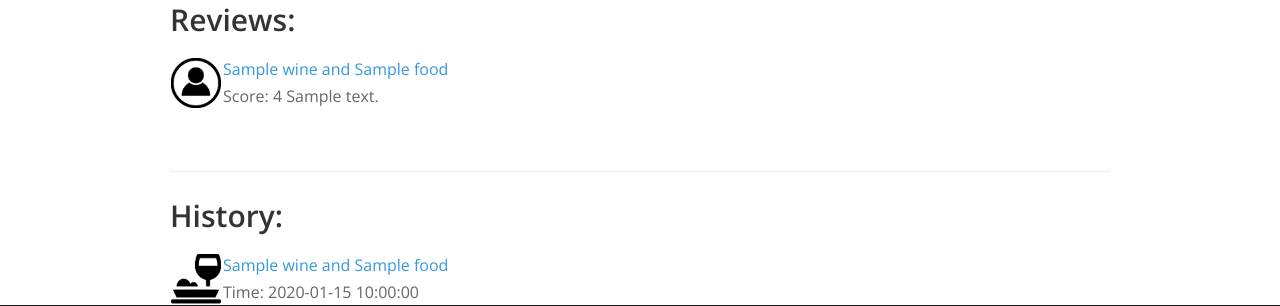
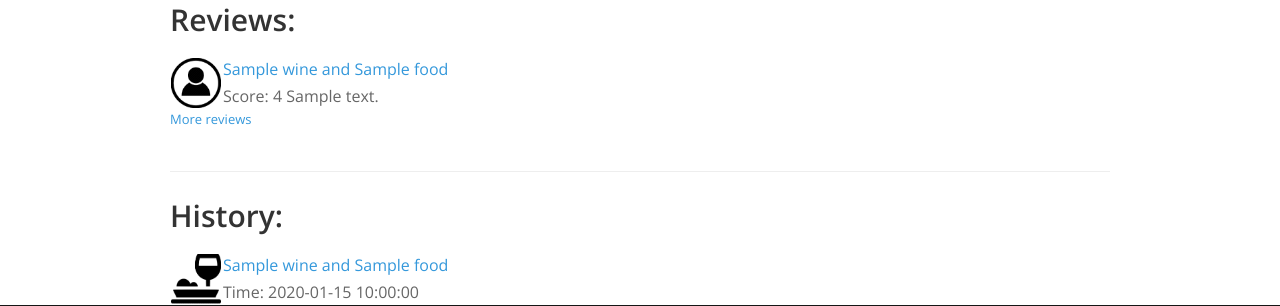
Before and after one commit to dnt1020/cs4131final, a Python web app: template app/templates/user.html in a window 1280 px wide. Shown: the part 262-568 px from the top of the page. Run offline with Jinja, Linux system fonts and the light colour scheme; the template is opened without the code that fills it: most values are stand-ins (such as "Sample title", 1, 10 or a date in 2020); some web fonts are replaced.

Commit message:
Added link to reviews on user prof page

```diff
--- a/app/routes.py
+++ b/app/routes.py
@@ -70,7 +70,11 @@ def user(username):
     sorted_history = history.order_by(History.time.desc())
     page = request.args.get('page', 1, type=int)
     reviews = current_user.reviews.paginate(page, app.config['POSTS_PER_PAGE'], False)
-    return render_template('user.html', user=user, reviews=reviews.items, historys = sorted_history)
+    next_url = url_for('user',username=current_user.username, page=reviews.next_num) \
+        if reviews.has_next else None
+    prev_url = url_for('user', username=current_user.username, page=reviews.prev_num) \
+        if reviews.has_prev else None
+    return render_template('user.html', user=user, reviews=reviews.items, historys = sorted_history, next_url=next_url, prev_url=prev_url)
 
 
 #For recording last visit time
--- a/app/templates/user.html
+++ b/app/templates/user.html
@@ -19,6 +19,14 @@
     {% for review in reviews %}
         {% include '_review.html' %}
     {% endfor %}
+
+    {% if prev_url %}
+    <a href="{{ prev_url }}">Previous reviews</a>
+    {% endif %}
+    {% if next_url %}
+    <a href="{{ next_url }}">More reviews</a>
+    {% endif %}
+
     <br><br>
     <hr>
     <h1 class="header">History:</h1>
```
